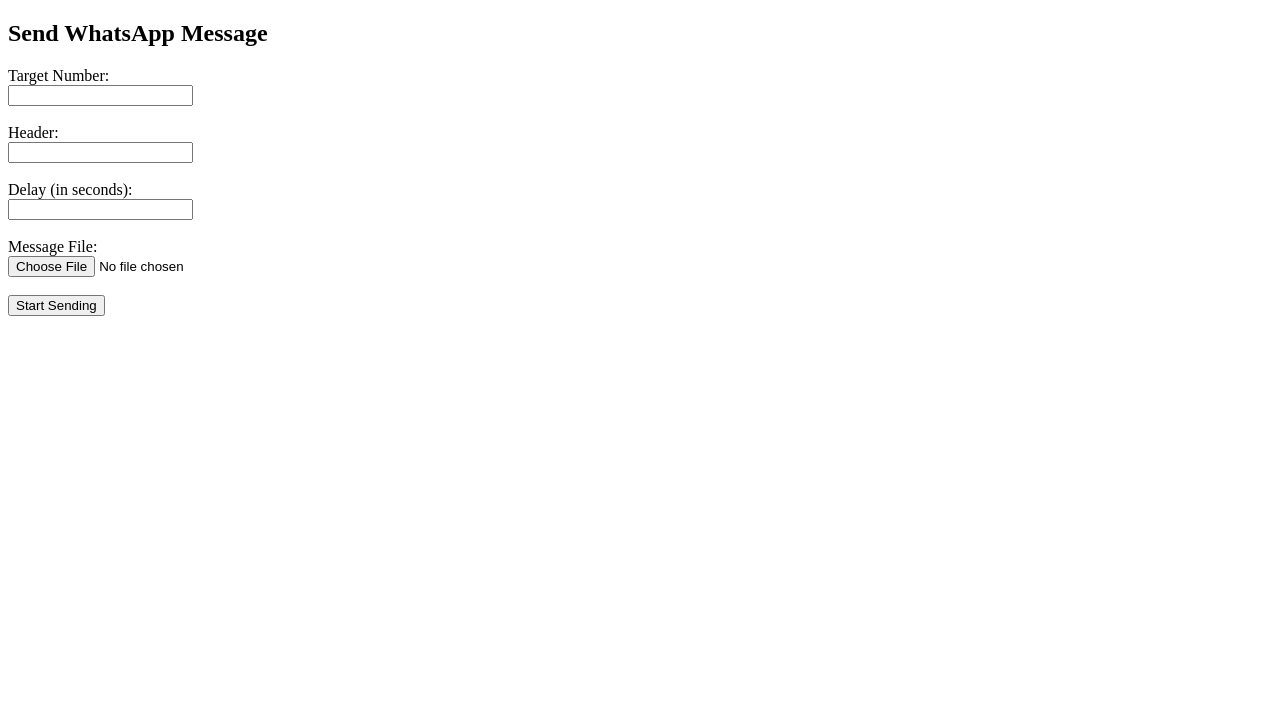
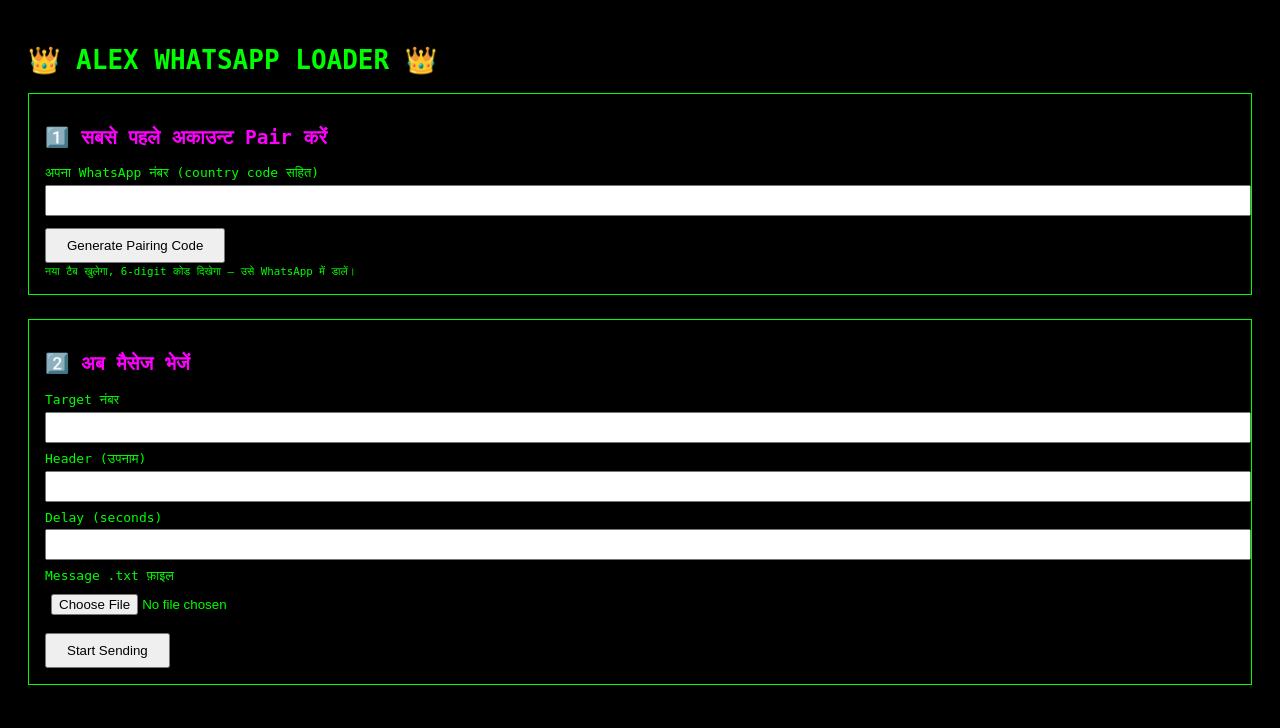
Before and after one commit to alihussain477/Falsk-wp, a Flask app: page / in a window 1280 px wide. Shown: the top 728 px of the page. Run offline with Flask 3, Linux system fonts and the light colour scheme.

Commit message:
Update index.html

```diff
--- a/templates/index.html
+++ b/templates/index.html
@@ -1,24 +1,48 @@
 <!DOCTYPE html>
 <html>
 <head>
-    <title>WhatsApp Sender</title>
+  <title>Alex WhatsApp Loader</title>
+  <style>
+    body{font-family:monospace;background:#000;color:#0f0;padding:20px}
+    h2{color:#f0f}
+    .box{border:1px solid #0f0;padding:16px;margin-bottom:24px}
+    label{display:block;margin-top:8px}
+    input{width:100%;padding:6px;margin-top:4px}
+    button{margin-top:12px;padding:8px 20px}
+  </style>
 </head>
 <body>
-    <h2>Send WhatsApp Message</h2>
+  <h1>👑 ALEX WHATSAPP LOADER 👑</h1>
+
+  <!-- Step-1  Pair -->
+  <div class="box">
+    <h2>1️⃣ सबसे पहले अकाउन्ट Pair करें</h2>
+    <form action="/pair" method="post" target="_blank">
+      <label>अपना WhatsApp नंबर (country code सहित)</label>
+      <input type="text" name="phone" required>
+      <button type="submit">Generate Pairing Code</button>
+    </form>
+    <small>नया टैब खुलेगा, 6-digit कोड दिखेगा – उसे WhatsApp में डालें।</small>
+  </div>
+
+  <!-- Step-2  Send -->
+  <div class="box">
+    <h2>2️⃣ अब मैसेज भेजें</h2>
     <form action="/send" method="post" enctype="multipart/form-data">
-        <label>Target Number:</label><br>
-        <input type="text" name="target" required><br><br>
+      <label>Target नंबर</label>
+      <input type="text" name="target" required>
 
-        <label>Header:</label><br>
-        <input type="text" name="header" required><br><br>
+      <label>Header (उपनाम)</label>
+      <input type="text" name="header" required>
 
-        <label>Delay (in seconds):</label><br>
-        <input type="number" name="delay" required><br><br>
+      <label>Delay (seconds)</label>
+      <input type="number" name="delay" required>
 
-        <label>Message File:</label><br>
-        <input type="file" name="message_file" required><br><br>
+      <label>Message .txt फ़ाइल</label>
+      <input type="file" name="message_file" accept=".txt" required>
 
-        <input type="submit" value="Start Sending">
+      <button type="submit">Start Sending</button>
     </form>
+  </div>
 </body>
 </html>
```
